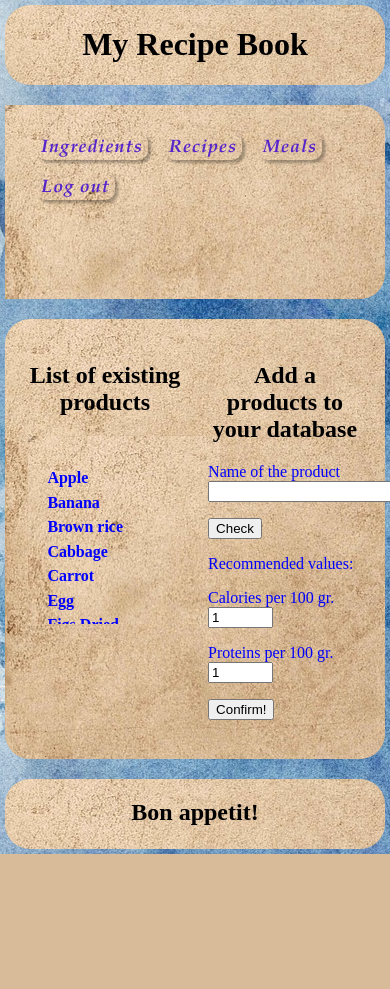
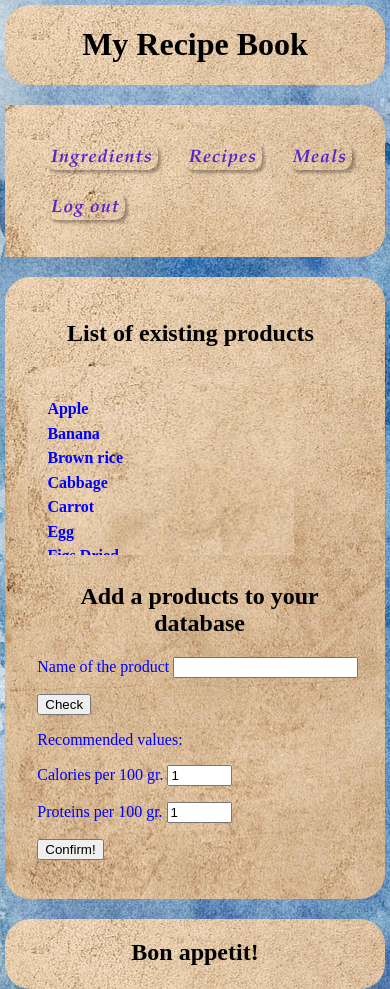
Before and after one commit to SergeyGurbich/Cookbook, a Flask app: page /add_products in a window 390 px wide; the page is wider, and only the part inside the window is pictured. Before the commit the page ends 854 px from the top of that part, so only its background shows below. Run offline with Flask 3, Linux system fonts and the light colour scheme.

Commit message:
css content for mobile devices

```diff
--- a/static/styles/style.css
+++ b/static/styles/style.css
@@ -35,14 +35,14 @@ nav {
     padding-left: 20px;
     background: rgb(244, 218, 242);
     background-image: url('wallpaper.jpg');
-    position: -webkit-sticky;
-    position: sticky;
+    /*position: -webkit-sticky;*/
+    /*position: sticky;*/
     top: 0;
     }
 
-    .navbar-menu {
-      list-style-type: none;
-      padding: 20px;
+  .navbar-menu {
+    list-style-type: none;
+    padding: 20px;
   }
 
   .navbar-menu li {
@@ -190,7 +190,7 @@ p {font-family: 'Garamound';
   background-color: rgba(0,0,0,0);
 }
 /* Stack the layout on small devices/viewports. */
-@media (max-width: 721px) {
+@media (max-width: 767px) {
   body {
     grid-template-areas:
       "header"
@@ -203,11 +203,26 @@ p {font-family: 'Garamound';
 
   .navbar-menu {
   list-style-type: none;
-  padding: 5px;
+  padding: 10px;
   }
 
   .navbar-menu li {
-  padding: 5px;
+  padding: 10px;
   display: inline-block;
   }
+
+  .right_bl {
+    display:block;
+    width: 95%;
+  }
+
+  .left_bl {
+    display:block;
+    width: 95%;
+  }
+
+  .bordered {
+    padding: 3px;
+    width: 90%;
+  }
 }
--- a/templates/add_product.html
+++ b/templates/add_product.html
@@ -23,10 +23,9 @@
 {% block content %}
     <article id="mainArticle" style="border-radius: 25px;">
 
-
       <div class =" left_bl ">
         <h2>List of existing products</h2>
-        <div style="overflow: auto; height:150px">
+        <div style="overflow: scroll; height:150px; width:70%">
 
           {% for a in rows %}
             <h4>{{a.product}}</h4>
@@ -40,7 +39,7 @@
             {{ form_check.hidden_tag() }}
 
             <p>{{ form_check.title.label }}
-            {{ form_check.title(size=30) }}</p>
+            {{ form_check.title(size=20) }}</p>
             <p title = "Get recommended values">{{form_check.check}}</p>
 
             <p>Recommended values: {{txt}}</p>
```
